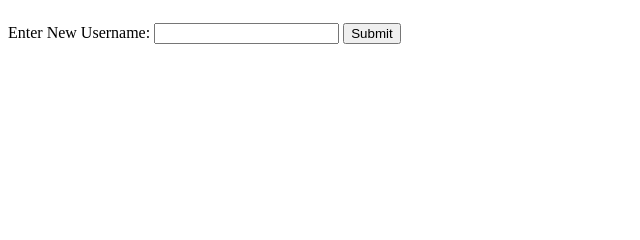
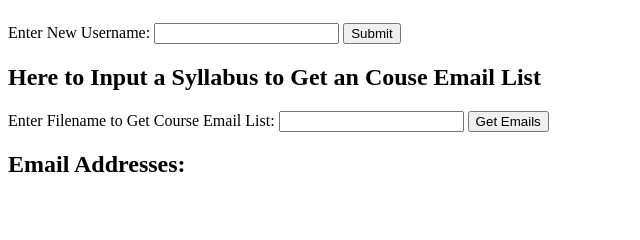
Before and after one commit to katrina799/4G06CapstoneProjectT5, a Flask app: template src/templates/index.html in a window 1280 px wide. Shown: the part 192-432 px from the top of the page, without its empty margins (0-640 px from the left). Run offline with Flask 3, Linux system fonts and the light colour scheme; the template is opened without the code that fills it, so the values that code supplies are empty.

Commit message:
UI component is added for thhe course email bfeature

```diff
--- a/src/templates/index.html
+++ b/src/templates/index.html
@@ -23,6 +23,22 @@
         <input type="text" id="newusername" name="newusername" required>
         <input type="submit" value="Submit">
     </form>
+
+    <h2>Here to Input a Syllabus to Get an Couse Email List</h2>
+    <form action="/get_emails" method="get">
+        <label for="filename">Enter Filename to Get Course Email List:</label>
+        <input type="text" id="filename" name="filename">
+        <input type="submit" id="showEmailsButton" value="Get Emails">
+        <div id="emailListDiv">
+            <h2>Email Addresses:</h2>
+            <ul>
+                {% for email in emails %}
+                <li>{{ email }}</li>
+                {% endfor %}
+            </ul>
+        </div>
+    </form>
 </body>
 
+
 </html>
```
